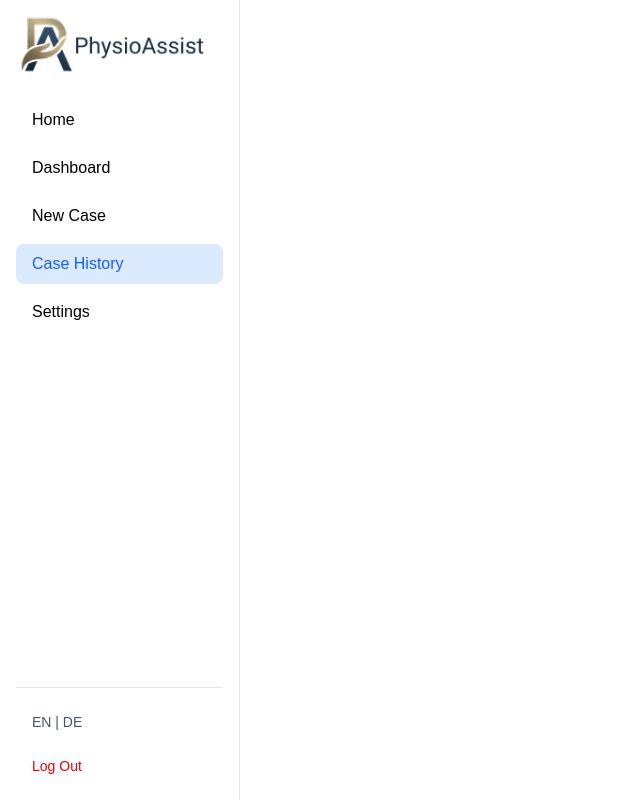
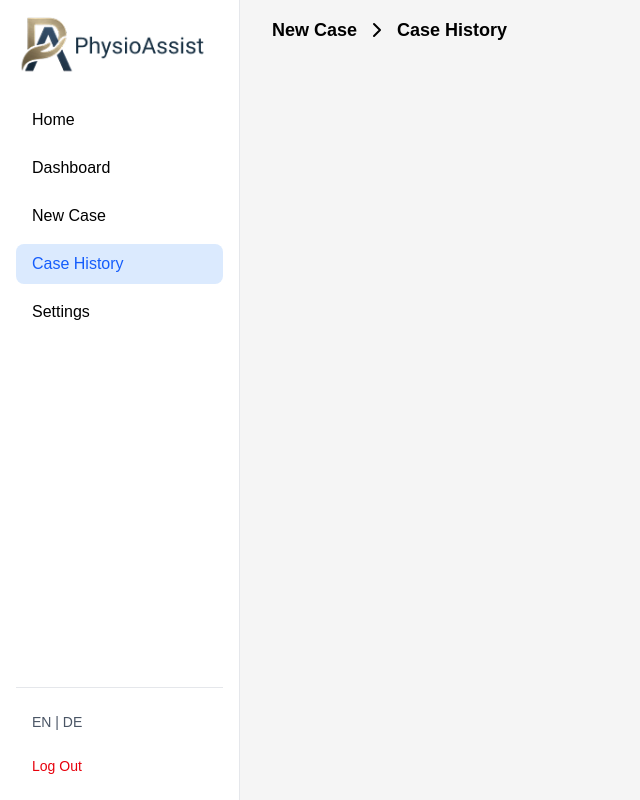
Before and after one commit to michaelfuchaka/PhysioAssist, a Next.js app in the folder physioAssist/client/: page /casehistory in a window 1280 px wide. Shown: the whole page, without its empty margins (0-640 px from the left). Built offline with nearby package versions, Linux system fonts and the light colour scheme; no server answers.

Commit message:
chore: Clean up unused components and files; improve project structure and maintainability

```diff
--- a/physioAssist/client/src/app/(protected)/casehistory/page.jsx
+++ b/physioAssist/client/src/app/(protected)/casehistory/page.jsx
@@ -1,10 +1,23 @@
 import React from 'react'
 import Sidebar from "@/components/Sidebar";
+import { ChevronRight } from 'lucide-react';
+import Link from 'next/link';
 
 const History = () => {
   return (
     <div>
         <Sidebar />
+         <main className="ml-60 p-4 bg-[#F5F5F5] text-[#000000] min-h-screen">
+        <div className='ml-4'>
+          <nav>
+        <div className="flex items-center gap-2 text-lg font-semibold">
+            <Link href="/newcase">New Case</Link>
+            <ChevronRight size={24} className="" />
+            <Link href="/casehistory">Case History</Link>
+        </div>
+        </nav>
+        </div>
+      </main>
 
     </div>
   )
--- a/physioAssist/client/src/app/(protected)/dashboard/page.jsx
+++ b/physioAssist/client/src/app/(protected)/dashboard/page.jsx
@@ -58,20 +58,23 @@ const Dashboard = () => {
        <div className='mt-6 pl-4 grid grid-cols-1 md:grid-cols-3 gap-4 max-w-4xl'>
         {/* Total Cases */}
         <div className='bg-white p-4 rounded-[20px]  flex flex-col items-center justify-center text-center'>
-          <p className='text-2xl font-bold text-[#324B6F]'>{stats.total_cases}</p>
+
          <h3 className='text-base text-[#000000] mt-2'>Total Cases Analyzed</h3>
+           <p className='text-2xl font-bold text-[#324B6F]'>{stats.total_cases}</p>
         </div>
 
         {/* Cases This Week */}
         <div className='bg-white p-4 rounded-[20px]  flex flex-col items-center justify-center text-center'>
-         <p className='text-2xl font-bold text-[#324B6F]'>{stats.cases_this_week}</p>
+
          <h3 className='text-base text-[#000000] mt-2'>Cases This Week</h3>
+           <p className='text-2xl font-bold text-[#324B6F]'>{stats.cases_this_week}</p>
         </div>
 
         {/* Active Drafts */}
         <div className='bg-white p-4 rounded-[20px]  flex flex-col items-center justify-center text-center'>
-         <p className='text-2xl font-bold text-[#324B6F]'>{stats.active_drafts}</p>
+
          <h3 className='text-base  text-[#000000] mt-2'>Active Drafts</h3>
+           <p className='text-2xl font-bold text-[#324B6F]'>{stats.active_drafts}</p>
         </div>
 
        </div>
--- a/physioAssist/client/src/app/(protected)/settings/page.jsx
+++ b/physioAssist/client/src/app/(protected)/settings/page.jsx
@@ -1,10 +1,23 @@
 import React from 'react'
 import Sidebar from "@/components/Sidebar";
+import { ChevronRight } from 'lucide-react';
+import Link from 'next/link';
 
 const Settings = () => {
   return (
     <div>
         <Sidebar />
+           <main className="ml-60 p-4 bg-[#F5F5F5] text-[#000000] min-h-screen">
+        <div className='ml-4'>
+          <nav>
+        <div className="flex items-center gap-2 text-lg font-semibold">
+            <Link href="/casehistory">Case History</Link>
+            <ChevronRight size={24} className="" />
+            <Link href="/settings">Settings</Link>
+        </div>
+        </nav>
+        </div>
+      </main>
     </div>
   )
 }
```
